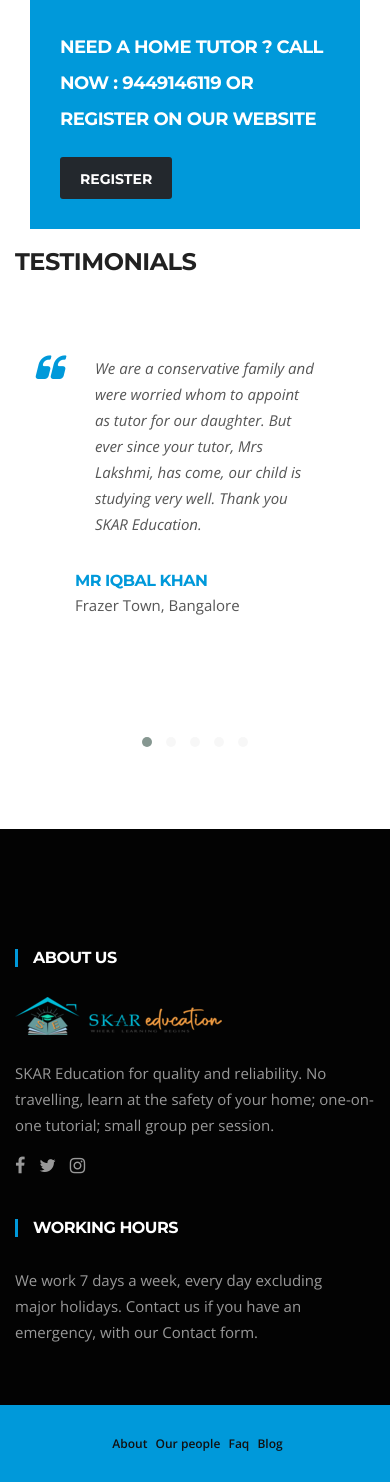
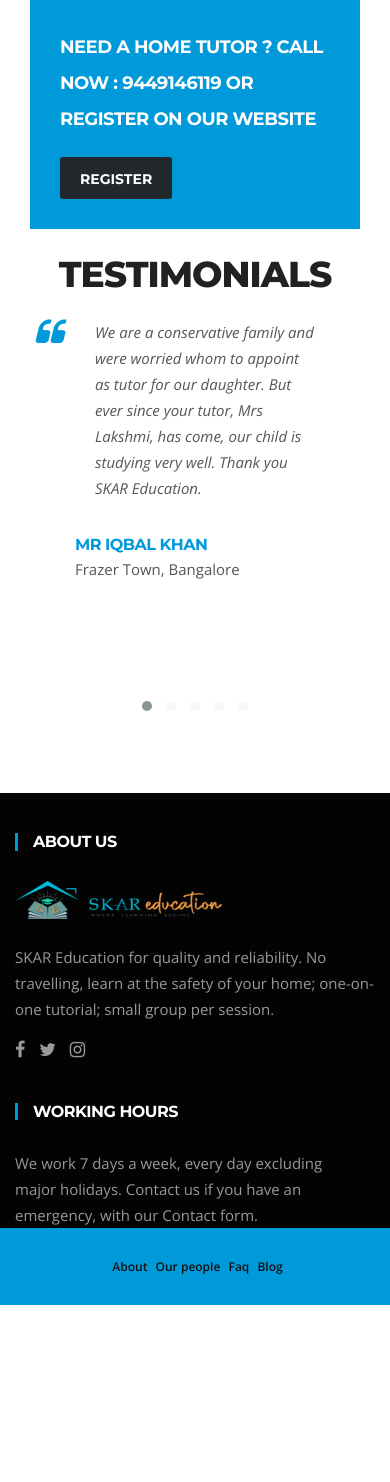
Before and after one commit to pradeep13143/skareducation, a Django app: page / in a window 390 px wide. Shown: the part 4526-6008 px from the top of the page. After the commit the page ends 5831 px from the top, so only its background shows below. Run offline with Django 3.2, Linux system fonts and the light colour scheme; data comes from the database, SQL or seed files in the repository; some libraries are stand-ins or nearby versions.

Commit message:
updated style

```diff
--- a/static/css/responsive.css
+++ b/static/css/responsive.css
@@ -384,6 +384,10 @@
 
 	/* Top bar */
 
+	.footer-main{
+		padding: 0px 0px 0px;
+	}
+
 	.header-right{
 		display: none;
 	}
@@ -744,7 +748,11 @@
 	/* Testimonial */
 
 	.quote-item .quote-text{
-		margin: 40px 20px 10px;
+		margin: 10px 20px 10px;
+	}
+
+	.testimonial {
+		text-align: center;
 	}
 
 
--- a/templates/base.html
+++ b/templates/base.html
@@ -761,7 +761,7 @@
 			<div class="container">
 				<div class="row">
 					<div class="col-md-6">
-						<h3 class="column-title">Testimonials</h3>
+						<h3 class="column-title testimonial">Testimonials</h3>
 
 						<div id="testimonial-slide" class="owl-carousel owl-theme testimonial-slide">
 							<div class="item">
@@ -1130,6 +1130,15 @@
 			  }
 			}
 		</script>
+		<!-- Global site tag (gtag.js) - Google Analytics -->
+		<script async src="https://www.googletagmanager.com/gtag/js?id=UA-156656209-1"></script>
+		<script>
+		  window.dataLayer = window.dataLayer || [];
+		  function gtag(){dataLayer.push(arguments);}
+		  gtag('js', new Date());
+
+		  gtag('config', 'UA-156656209-1');
+		</script>
 
 	</div><!-- Body inner end -->
 </body>
--- a/templates/home.html
+++ b/templates/home.html
@@ -158,7 +158,7 @@
       <div class="row">
          <div class="col-md-6">
          <div class="gap-20"></div>
-            <h3 class="column-title">Testimonials</h3>
+            <h2 class="section-sub-title testimonial">Testimonials</h3>
             <div id="testimonial-slide" class="owl-carousel owl-theme testimonial-slide">
                {% for testimonial in testimonials %}
                <div class="item">
```
Also changed, not shown: templates/manage.html (line endings or trailing spaces).
